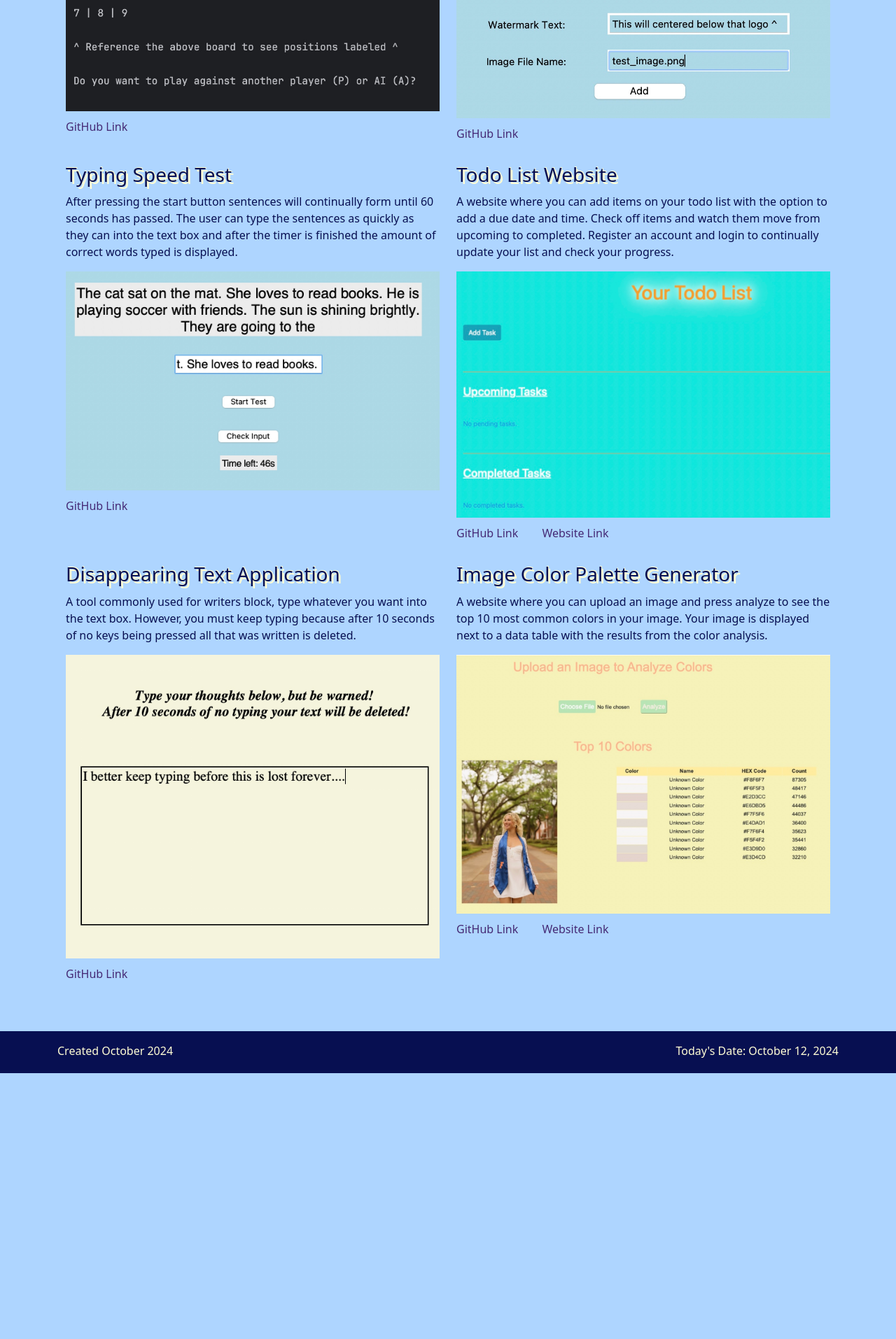
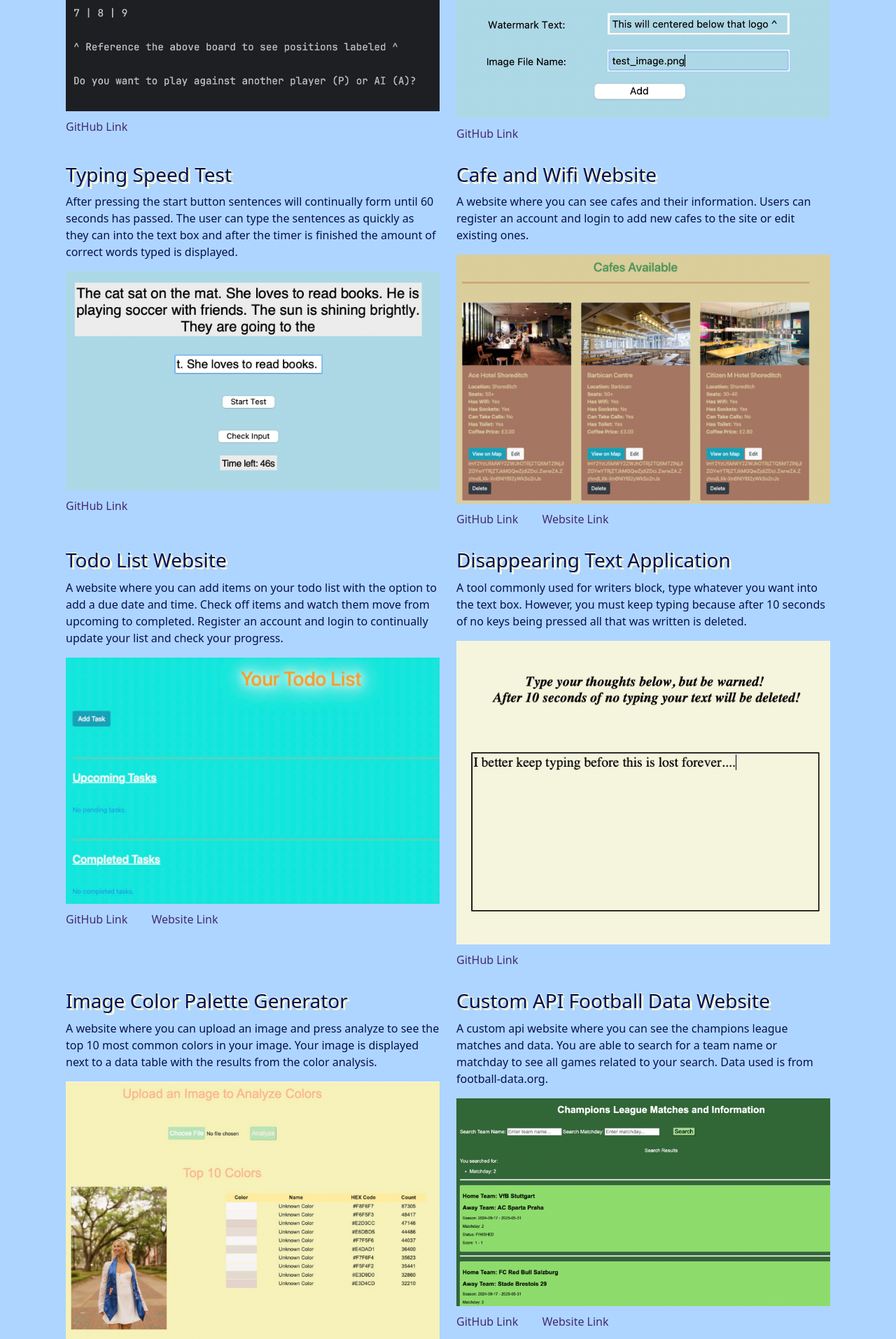
Before and after one commit to ellie-winer/PortfolioWebsite-Portfolio2, a Flask app: page / in a window 1280 px wide. Shown: the part 1445-3359 px from the top of the page at 70% size. Before the commit the page ends 2979 px from the top, so only its background shows below. Run offline with Flask 3, Linux system fonts and the light colour scheme; some libraries are stand-ins or nearby versions.

Commit message:
adding projects 7 and 15

```diff
--- a/templates/index.html
+++ b/templates/index.html
@@ -45,6 +45,13 @@
             <a class="project-link" href="https://github.com/ellie-winer/TypingTest-Portfolio5">GitHub Link</a>
         </div>
         <div class="col-md-6">
+          <h3 class="main-title">Cafe and Wifi Website</h3>
+          <p class="subtitle">A website where you can see cafes and their information. Users can register an account and login to add new cafes to the site or edit existing ones. </p>
+          <img src="{{ url_for('static', filename='/assets/project7.jpeg') }}" class="img-fluid">
+          <a class="project-link" href="https://github.com/ellie-winer/CafeandWifiWebsite-Portfolio7">GitHub Link</a>
+          <a class="website-link" href="https://elliewinercafeandwifi.onrender.com/">Website Link</a>
+        </div>
+        <div class="col-md-6">
           <h3 class="main-title">Todo List Website</h3>
           <p class="subtitle">A website where you can add items on your todo list with the option to add a due date and time. Check off items and watch them move from upcoming to completed. Register an account and login to continually update your list and check your progress. </p>
           <img src="{{ url_for('static', filename='/assets/project8.jpeg') }}" class="img-fluid">
@@ -64,6 +71,13 @@
             <a class="project-link" href="https://github.com/ellie-winer/ImageColorPaletteGenerator-Portfolio11">GitHub Link</a>
             <a class="website-link" href="https://elliewinerimagetocolor.onrender.com">Website Link</a>
         </div>
+        <div class="col-md-6">
+            <h3 class="main-title">Custom API Football Data Website</h3>
+            <p class="subtitle">A custom api website where you can see the champions league matches and data. You are able to search for a team name or matchday to see all games related to your search. Data used is from football-data.org.</p>
+            <img src="{{ url_for('static', filename='/assets/project15.jpeg') }}" class="img-fluid">
+            <a class="project-link" href="https://github.com/ellie-winer/CustomAPIWebsite-Portfolio15">GitHub Link</a>
+            <a class="website-link" href="https://elliewinerapifbdata.onrender.com/">Website Link</a>
+        </div>
     </div>
 </div>
 </body>
```
Also changed, not shown: static/assets/project15.jpeg (added), static/assets/project7.jpeg (added).
